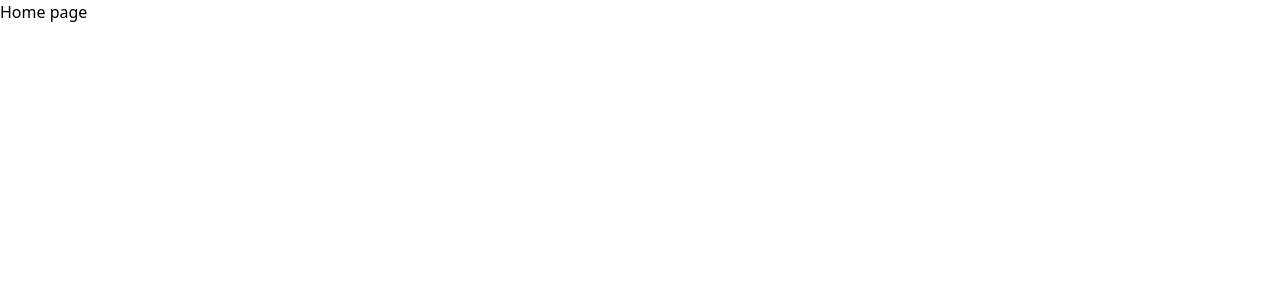
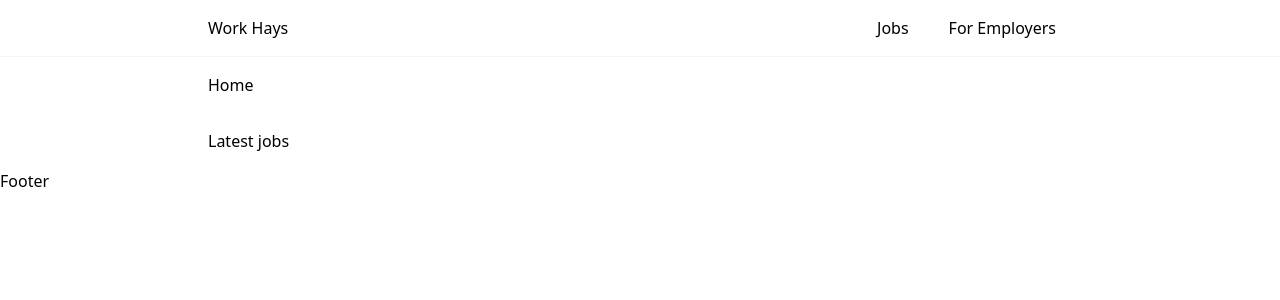
Before and after one commit to garrettbland/workhays-next, a Next.js app: page / in a window 1280 px wide. Shown: the top 300 px of the page. Built offline with nearby package versions, Linux system fonts and the light colour scheme.

Commit message:
setting up new components

```diff
--- /dev/null
+++ b/components/footer.tsx
@@ -0,0 +1,9 @@
+const Footer = () => {
+    return (
+        <div>
+            <div>Footer</div>
+        </div>
+    )
+}
+
+export default Footer
--- /dev/null
+++ b/components/layout.tsx
@@ -0,0 +1,19 @@
+import { ReactNode } from 'react'
+import Navbar from './navbar'
+import Footer from './footer'
+
+type LayoutProps = {
+    children?: ReactNode
+}
+
+const Layout = ({ children }: LayoutProps) => {
+    return (
+        <div>
+            <Navbar />
+            <div>{children}</div>
+            <Footer />
+        </div>
+    )
+}
+
+export default Layout
--- /dev/null
+++ b/components/navbar.tsx
@@ -0,0 +1,31 @@
+import { DesktopLink } from '../components/navbarLink'
+
+const DESKTOP_LINKS = [
+    {
+        title: 'Jobs',
+        link: '/',
+    },
+    {
+        title: 'For Employers',
+        link: '/employers',
+    },
+]
+
+const Navbar = () => {
+    return (
+        <div className="border-b border-blue-50 overflow-hidden">
+            <div className="max-w-4xl mx-auto px-4">
+                <div className="flex flex-row items-center justify-between">
+                    <div>Work Hays</div>
+                    <div className="grid grid-flow-col grid-col-4 gap-2">
+                        {DESKTOP_LINKS.map(({ title, link }, index) => (
+                            <DesktopLink key={index} title={title} link={link} />
+                        ))}
+                    </div>
+                </div>
+            </div>
+        </div>
+    )
+}
+
+export default Navbar
--- /dev/null
+++ b/components/navbarLink.tsx
@@ -0,0 +1,21 @@
+import Link from 'next/link'
+
+type LinkProps = {
+    title: string
+    link: string
+}
+
+export const DesktopLink = ({ title, link }: LinkProps) => {
+    return (
+        <Link href={link}>
+            <a className="relative group">
+                <div className="p-4">{title}</div>
+                <div className="absolute bottom-0 left-0 w-full h-0.5 bg-blue-500 transition duration-150 ease-in-out transform translate-y-1 group-hover:-translate-y-0"></div>
+            </a>
+        </Link>
+    )
+}
+
+export const MobileLink = () => {
+    return <></>
+}
--- /dev/null
+++ b/components/section.tsx
@@ -0,0 +1,14 @@
+import { ReactNode } from 'react'
+
+const DEFAULT_SECTION_STYLE = 'max-w-4xl mx-auto p-4'
+
+type SectionProps = {
+    children?: ReactNode
+    className?: string
+}
+
+const Section = ({ children, className = DEFAULT_SECTION_STYLE }: SectionProps) => {
+    return <div className={className}>{children}</div>
+}
+
+export default Section
--- a/pages/index.tsx
+++ b/pages/index.tsx
@@ -1,8 +1,16 @@
+import Layout from '../components/layout'
+import Section from '../components/section'
+
 const Home = () => {
     return (
-        <div>
-            <div>Home page</div>
-        </div>
+        <Layout>
+            <Section>
+                <div>Home</div>
+            </Section>
+            <Section>
+                <div>Latest jobs</div>
+            </Section>
+        </Layout>
     )
 }
 
--- a/tailwind.config.js
+++ b/tailwind.config.js
@@ -5,7 +5,9 @@
         extend: {},
     },
     variants: {
-        extend: {},
+        extend: {
+            translate: ['group-hover'],
+        },
     },
     plugins: [],
 }
--- a/tsconfig.json
+++ b/tsconfig.json
@@ -4,7 +4,7 @@
         "lib": ["dom", "dom.iterable", "esnext"],
         "allowJs": true,
         "skipLibCheck": true,
-        "strict": false,
+        "strict": true,
         "forceConsistentCasingInFileNames": true,
         "noEmit": true,
         "esModuleInterop": true,
```
